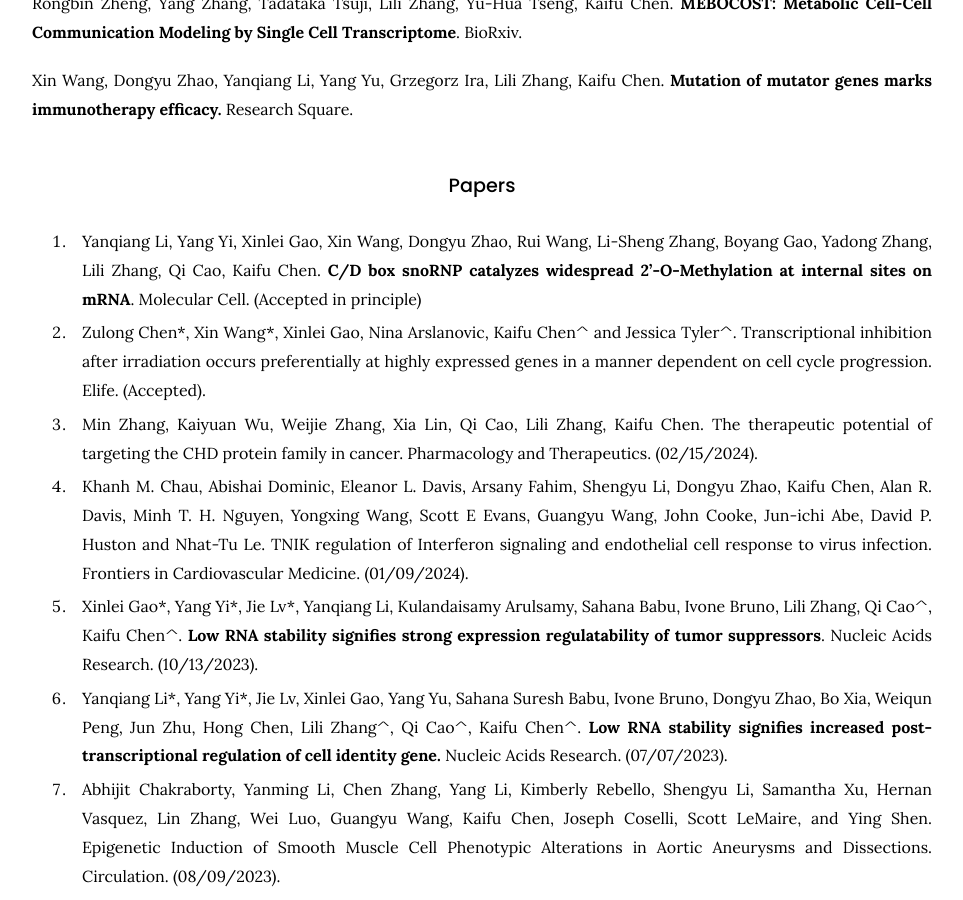
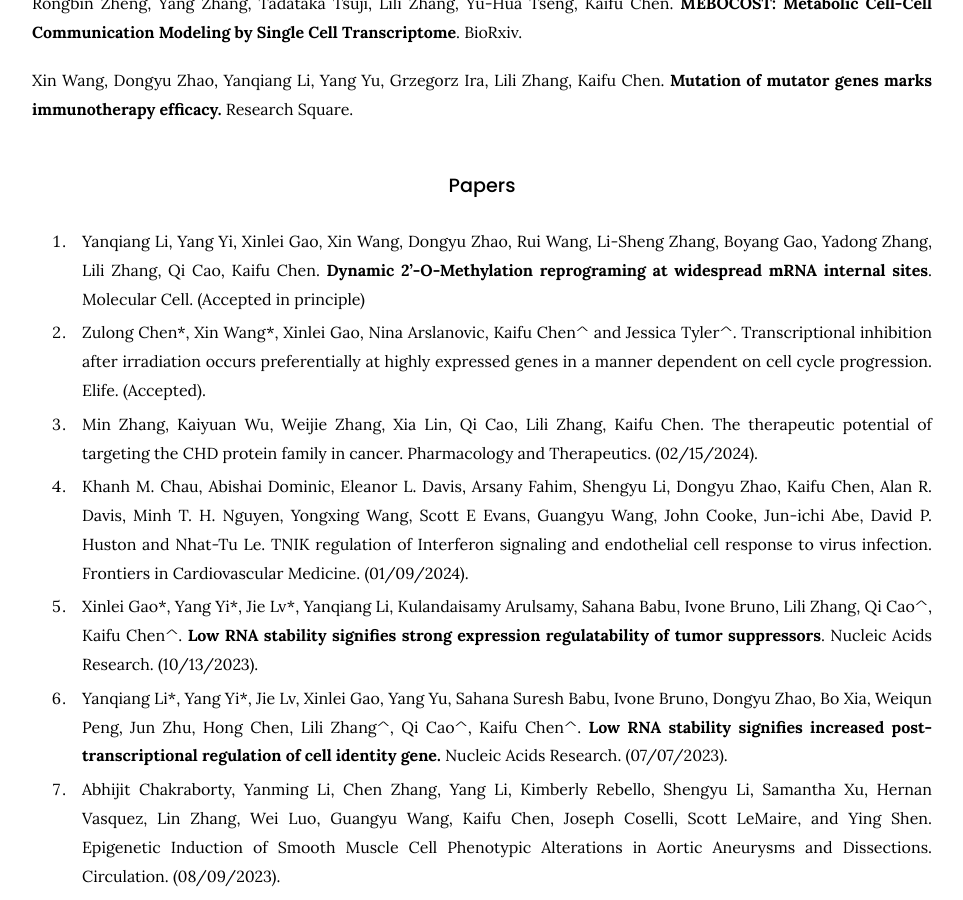
Before and after one commit to kaifuchenlab/kaifuchenlab.github.io, a Jekyll site: the page built from 3.publication/index.md, in a window 1280 px wide and 900 px high, scrolled down 400 px. Shown: the whole window, without its empty margins (158-1121 px from the left). Built offline with Jekyll 4.4.1, drawn with Linux system fonts in a browser that asks for light colours.

Commit message:
Update index.md

```diff
--- a/3.publication/index.md
+++ b/3.publication/index.md
@@ -19,7 +19,7 @@ Research Square.
 
 ### Papers
 
-84.	Yanqiang Li, Yang Yi, Xinlei Gao, Xin Wang, Dongyu Zhao, Rui Wang, Li-Sheng Zhang, Boyang Gao, Yadong Zhang, Lili Zhang, Qi Cao, Kaifu Chen. **C/D box snoRNP catalyzes widespread 2'-O-Methylation at internal sites on mRNA**.
+84.	Yanqiang Li, Yang Yi, Xinlei Gao, Xin Wang, Dongyu Zhao, Rui Wang, Li-Sheng Zhang, Boyang Gao, Yadong Zhang, Lili Zhang, Qi Cao, Kaifu Chen. **Dynamic 2'-O-Methylation reprograming at widespread mRNA internal sites**.
 Molecular Cell. (Accepted in principle)
 
 83. Zulong Chen\*, Xin Wang\*, Xinlei Gao, Nina Arslanovic, Kaifu Chen^ and Jessica Tyler^. Transcriptional inhibition after irradiation occurs preferentially at highly expressed genes in a manner dependent on cell cycle progression.
```
